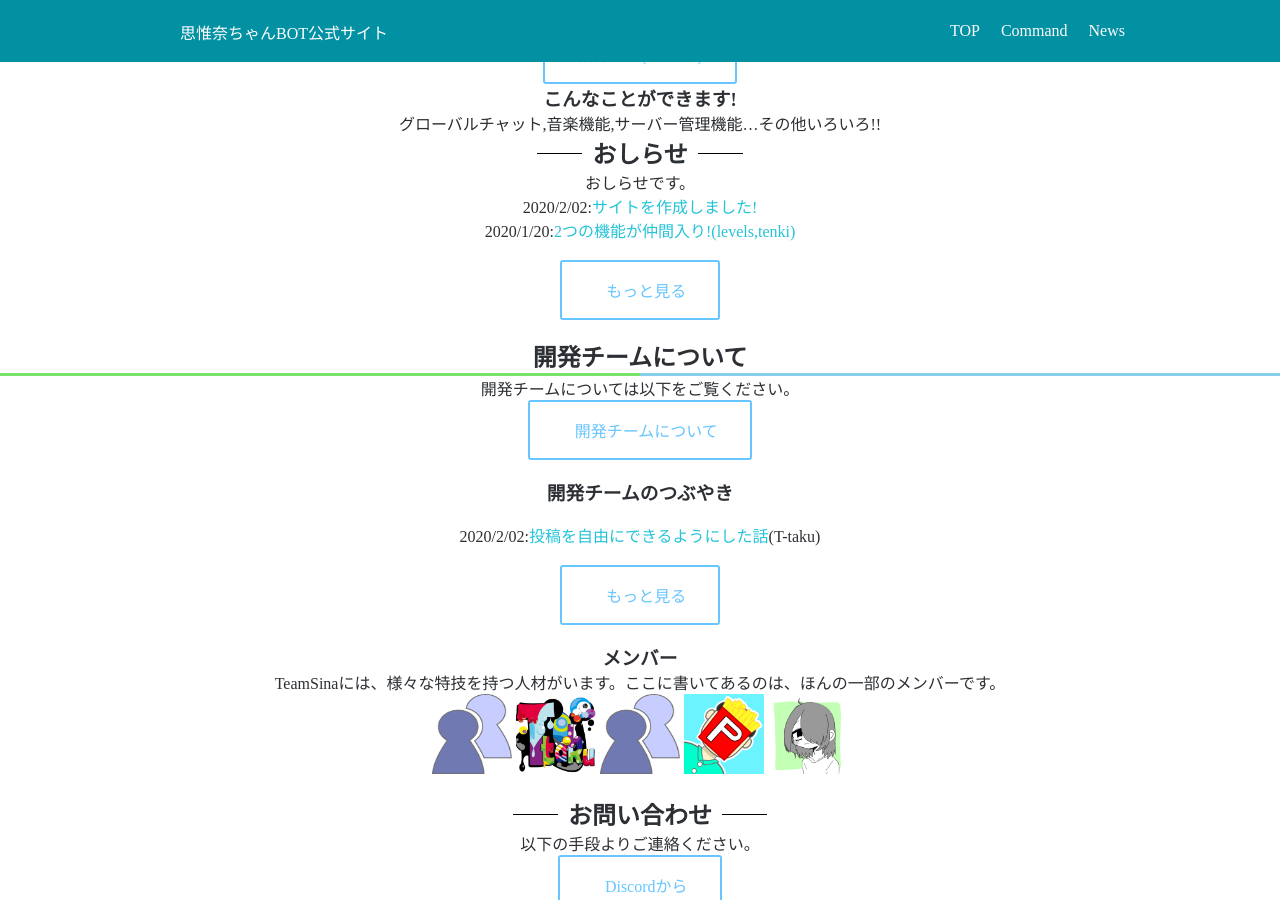
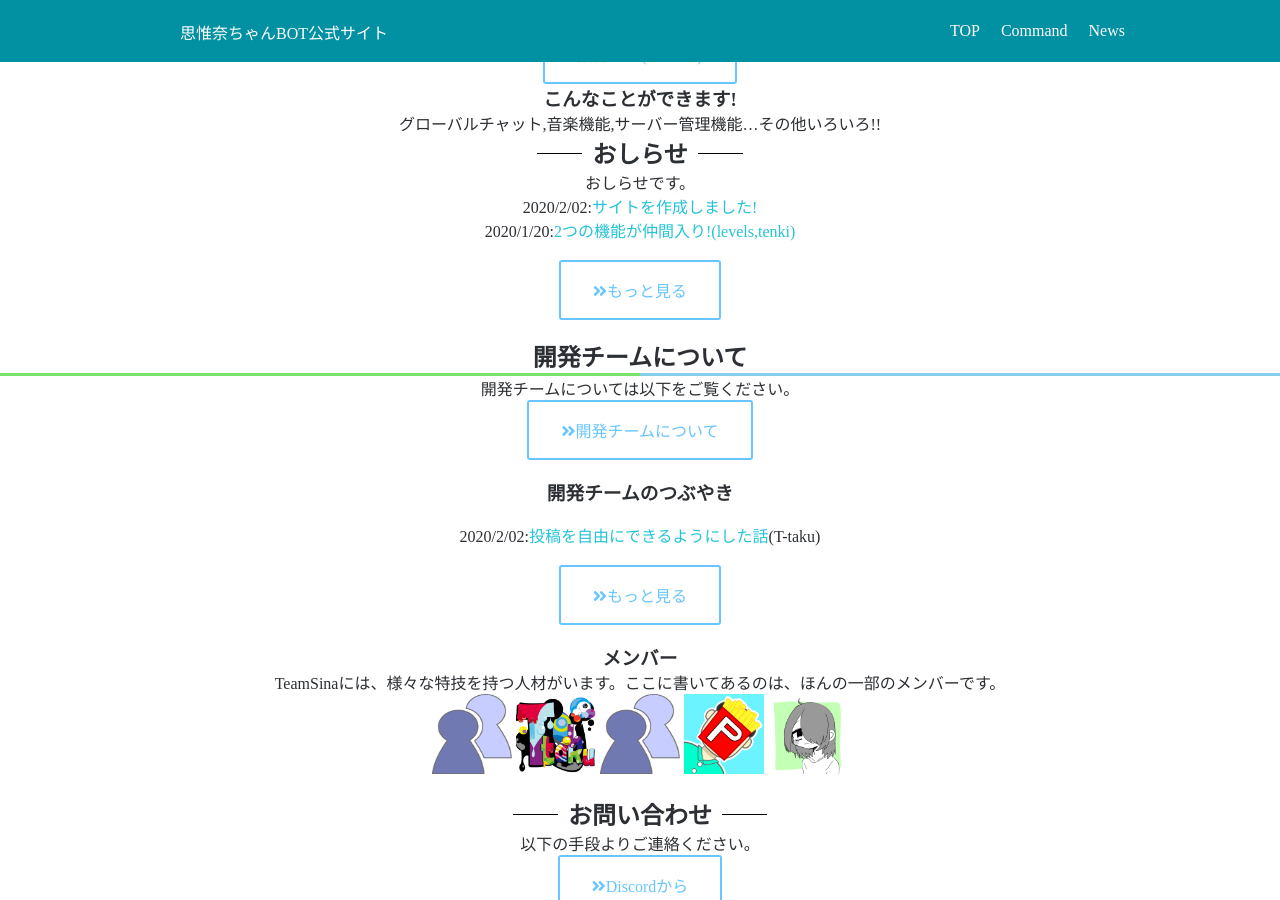
Before and after one commit to SinaKitagami/sinakitagami.github.io, a Jekyll site: the page built from index.md, in a window 1280 px wide and 900 px high, scrolled down 658 px. Built offline with Jekyll 4.4.1, drawn with Linux system fonts in a browser that asks for light colours; nearby versions of some CDN libraries.

Commit message:
Update default.html

```diff
--- a/_layouts/default.html
+++ b/_layouts/default.html
@@ -1,7 +1,7 @@
 <!DOCTYPE html>
 <html lang="{{ site.lang | default: "en-US" }}">
   <head>
-    <link rel="stylesheet" href="https://maxcdn.bootstrapcdn.com/font-awesome/4.4.0/css/font-awesome.min.css">
+    <link href="https://use.fontawesome.com/releases/v5.6.1/css/all.css" rel="stylesheet">
     <meta name="viewport" content="width=device-width, initial-scale=1">
     <meta charset="utf-8">
     <title>{{ page.title }} - {{ site.title }}</title>
```
